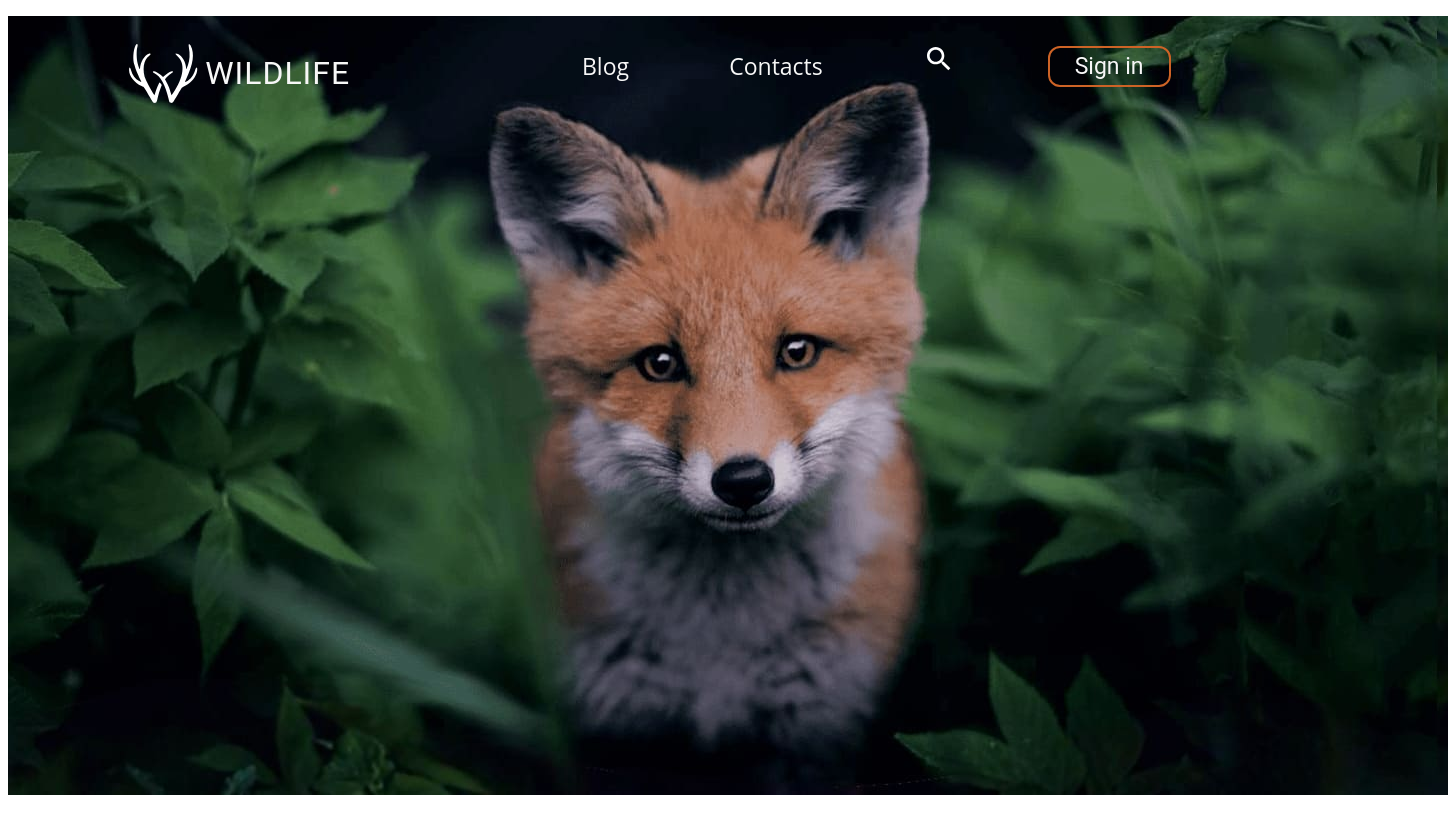
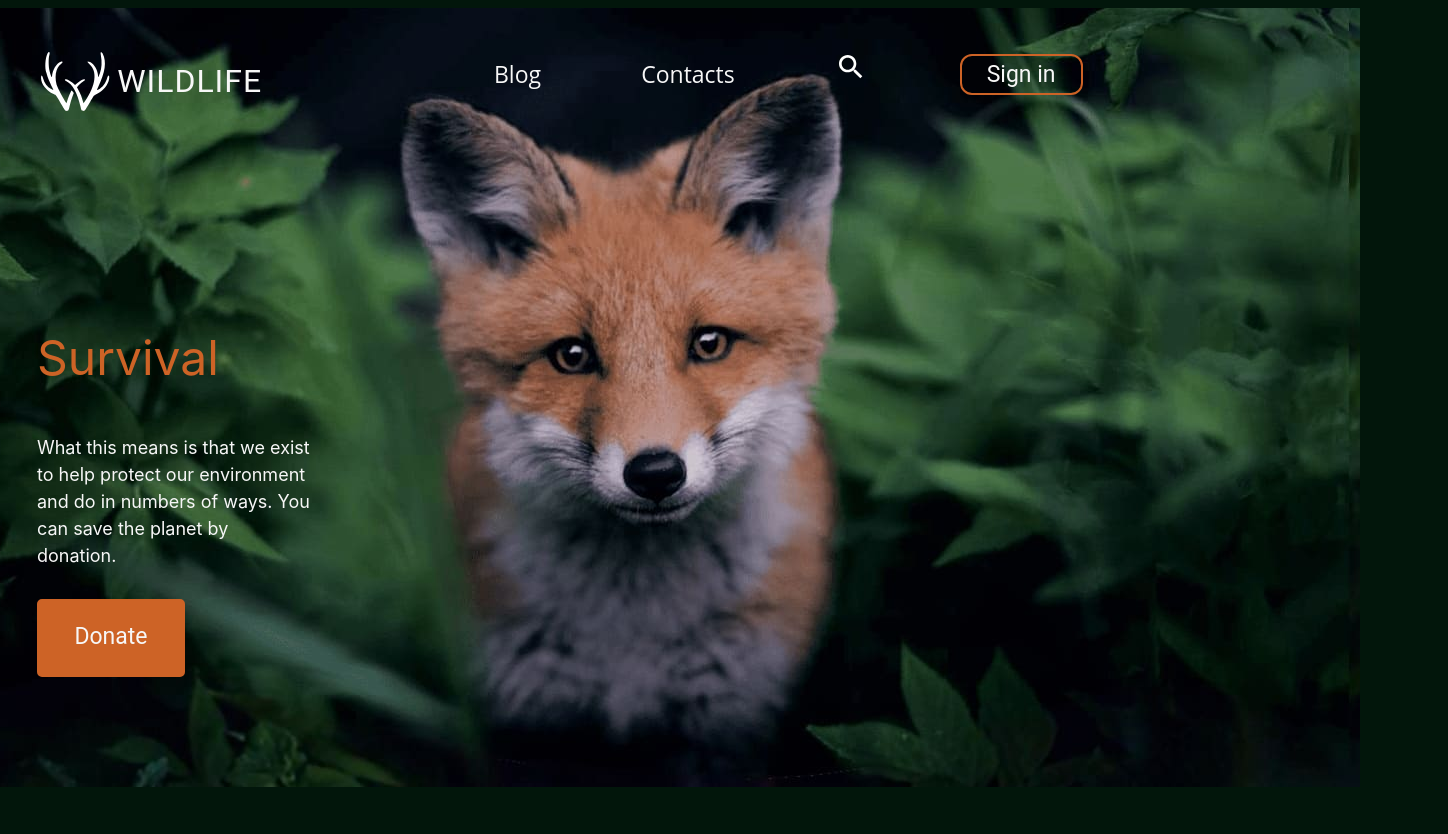
Before and after one commit to SA50-X-19/SA50-5-19Tseshinskiy, a plain HTML site: page index.html in a window 1280 px wide. Shown: the whole page, 1448 px wide, since content can reach past the window. After the commit the page ends 800 px from the top, so only its background shows below. Drawn offline with Linux system fonts and the light colour scheme.

Commit message:
donate button added

```diff
--- a/index.html
+++ b/index.html
@@ -8,7 +8,7 @@
     <title>felixbox</title>
     <link rel="stylesheet" href="./style.css">
 </head>
-<body>
+<body class="body">
 <header>
     <div class="header">
         <div class="logo">
@@ -23,11 +23,18 @@
                 <li class="nav_list_items"><a href="https://yandex.ru" style="text-decoration: none; color:#F7F7F7">Contacts</a></li>
                 <li class="nav_list_items"><img src="./Frame (1).svg">
                 </li>
-                <li class="nav_list_sign"><a href="https://i.imgur.com/Kd2SVAq.png" style="text-decoration: none; color:#F7F7F7">Sign in</a></li>
+                <li class="nav_list_sign"><a href="https://i.imgur.com/Kd2SVAq.png" style="text-decoration: none; color:#F7F7F7;">Sign in</a></li>
             </ul>
         </dev>
     </div>
 </header>
+</body>
+<main>
 <h1><div class="text">Lorem ipsum dolor sit amet.</div></h1>
-</body>
+<h2 class="h2">
+    Survival</h2>
+<h3 class="h3">
+What this means is that we exist to help protect our environment and do in numbers of ways. You can save the planet by donation.</h3>
+<h4 class="Donate"><a href="https://ru.wargaming.net/shop/wot/premium/" style="color: #F7F7F7;text-decoration:none;">Donate</a></h4>
+</main>
 </html>
--- a/style.css
+++ b/style.css
@@ -24,7 +24,7 @@
     width: 75px;
     text-transform: uppercase;
 }
-.header {
+header {
     height: 779px;
     width: 1440px;
     background-image: url(./Rectangle.png);
@@ -76,3 +76,53 @@
     color: #30ba8e00;
     font-size: 0.5px;
 }
+.h2{
+    margin-top: -508px;
+    margin-left: -600px;
+    color: #CD6326;font-family: -apple-system, BlinkMacSystemFont, 'Segoe UI', Roboto, Oxygen, Ubuntu, Cantarell, 'Open Sans', 'Helvetica Neue', sans-serif;font-style: normal;font-weight: normal;
+    font-size: 48px;
+    line-height: 72px;
+}
+
+.h3 {
+    margin-left  :-600px;
+    width: 274px;
+    font-family:-apple-system, BlinkMacSystemFont, 'Segoe UI', Roboto, Oxygen, Ubuntu, Cantarell, 'Open Sans', 'Helvetica Neue', sans-serif;
+    font-style: normal;
+    font-weight: normal;
+    font-size: 18px;
+    line-height: 27px;
+    color: #F7F7F7;
+}
+
+.body{
+    background-color:#02160b;
+    display: flex;
+    flex-direction: column;
+    align-items: center;
+}
+
+.Donate {
+    background: #CD6326;
+    border-radius: 5px;
+    height: 50px;
+    width: 140px;
+    padding-top: 20px;
+    margin-left: -600px;
+    color:#F7F7F7;
+    border-width: 4px;
+    border-style: solid;
+    border-color: #CD6326;
+    font-family: Roboto;
+    font-style: normal;
+    font-weight: normal;
+    font-size: 23px;
+    line-height: 27px;
+    text-align: center;
+}
+
+.Donate:hover {
+    opacity: 0.5;
+    background-color: #30ba8f;
+    color: #a52019;
+}
```
